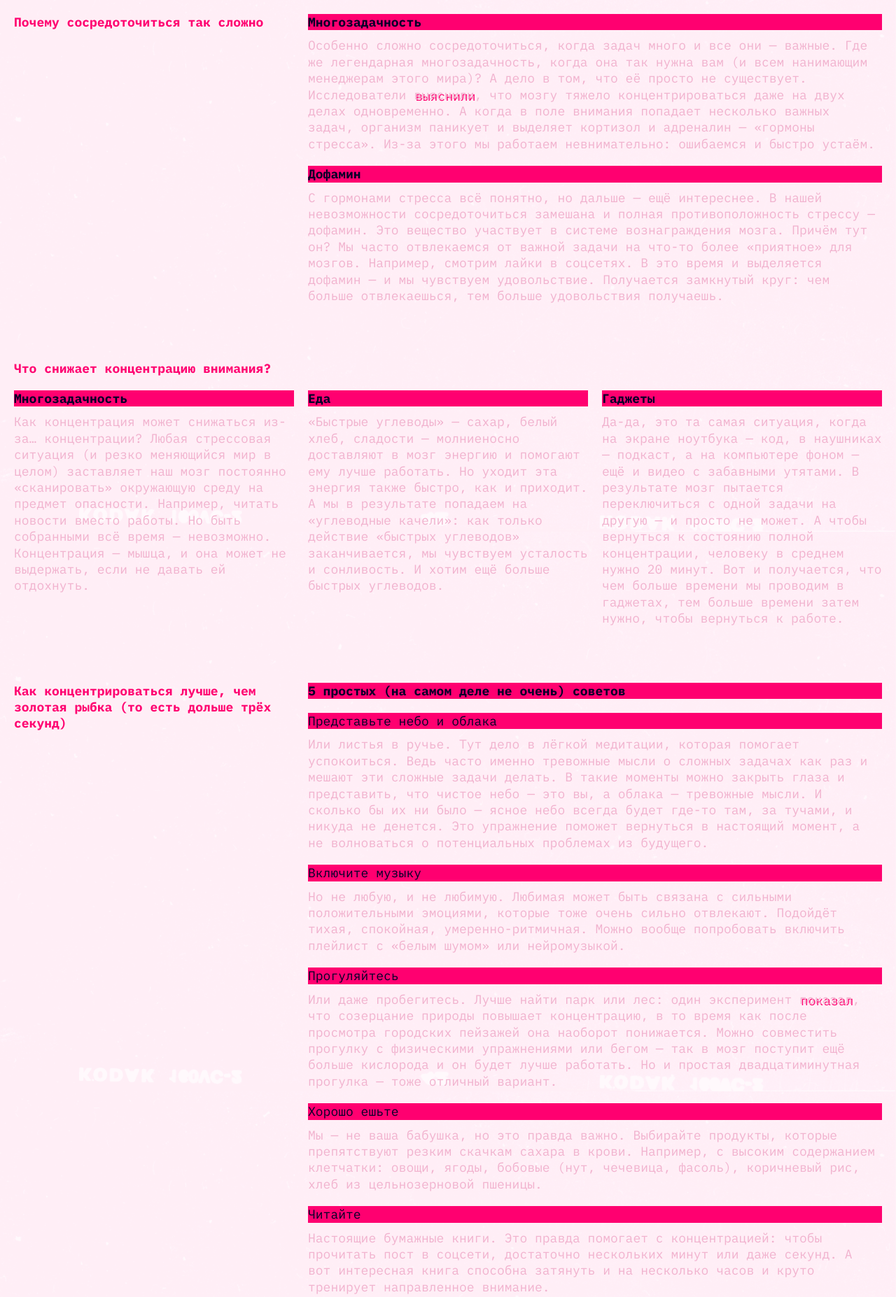
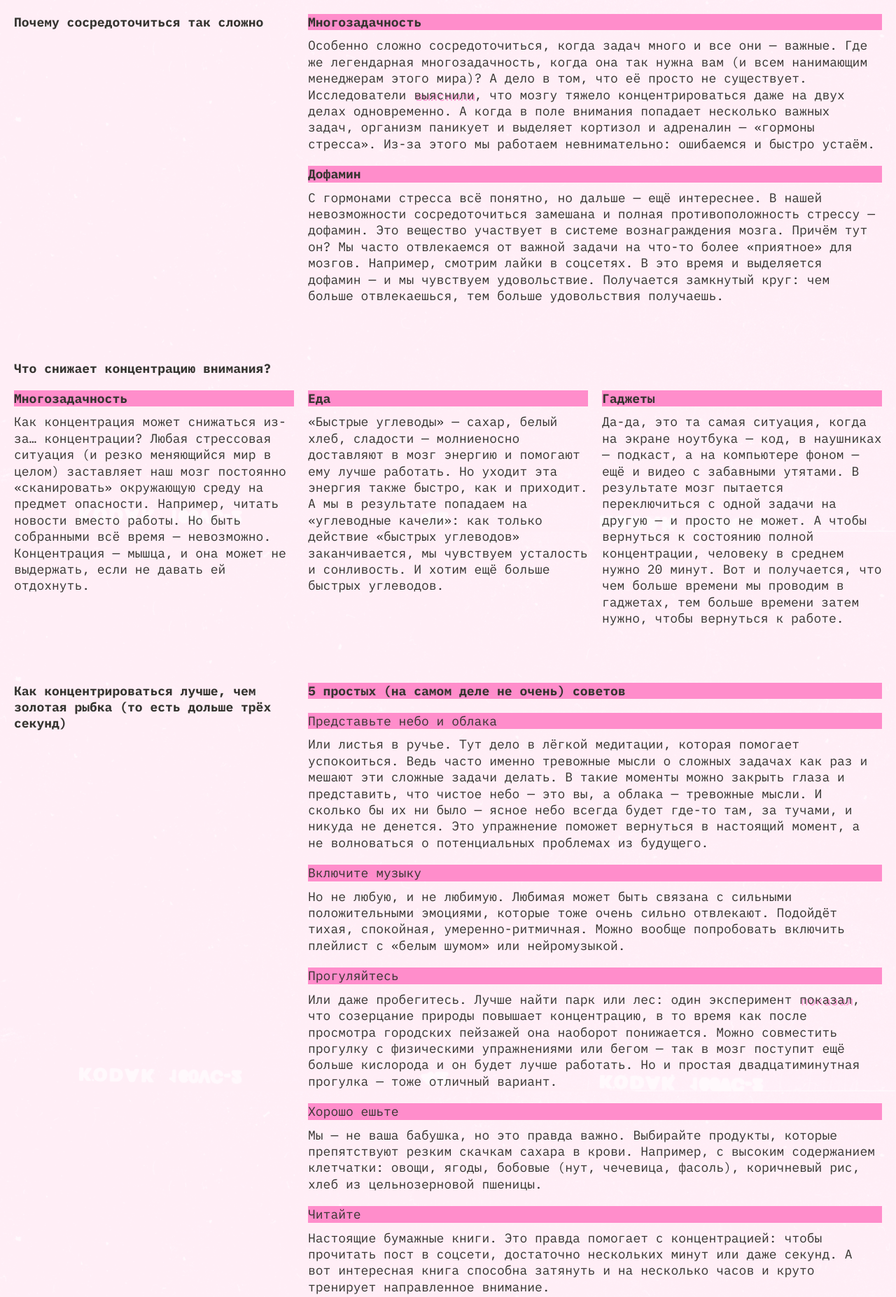
Before and after one commit to tanyapiperidi/bundle, a website: page src/index.html in a window 1280 px wide. Shown: the part 840-2694 px from the top of the page at 70% size. Drawn offline with Linux system fonts and the light colour scheme.

Commit message:
Исправление ошибок

```diff
--- a/src/index.html
+++ b/src/index.html
@@ -51,22 +51,20 @@
     </header>
     <main class="main">
       <section class="section">
-        <h3 class="section-title">Почему сосредоточиться так сложно</h3>
+        <h2 class="section-title">Почему сосредоточиться так сложно</h2>
         <ul class="list">
           <li class="list-item">
             <article>
-              <h4 class="list-item-title">Многозадачность</h4>
+              <h3 class="list-item-title">Многозадачность</h3>
               <p class="list-item-text">
                 Особенно сложно сосредоточиться, когда задач много и все они —
                 важные. Где же легендарная многозадачность, когда она так нужна
                 вам (и всем нанимающим менеджерам этого мира)? А дело в том, что
                 её просто не существует. Исследователи
-                <span class="list-item-text-link list-item-text-link_shadows"
-                  ><a
+                <a
                   href="https://www.ncbi.nlm.nih.gov/pmc/articles/PMC7075496/"
-                    class="link_underlining-none"
+                  class="link list-item-text-link list-item-text-link_shadows link_underlining-none"
                   >выяснили</a
-                  ></span
                 >, что мозгу тяжело концентрироваться даже на двух делах
                 одновременно. А когда в поле внимания попадает несколько важных
                 задач, организм паникует и выделяет кортизол и адреналин —
@@ -77,7 +75,7 @@
           </li>
           <li class="list-item">
             <article>
-              <h4 class="list-item-title">Дофамин</h4>
+              <h3 class="list-item-title">Дофамин</h3>
               <p class="list-item-text">
                 С гормонами стресса всё понятно, но дальше — ещё интереснее. В
                 нашей невозможности сосредоточиться замешана и полная
@@ -94,13 +92,13 @@
         </ul>
       </section>
       <section class="section">
-        <h3 class="section-title section-title_half-width">
+        <h2 class="section-title section-title_half-width">
           Что снижает концентрацию внимания?
-        </h3>
+        </h2>
         <ul class="list list_three-columns">
           <li class="list-item">
             <article>
-              <h4 class="list-item-title">Многозадачность</h4>
+              <h3 class="list-item-title">Многозадачность</h3>
               <p class="list-item-text">
                 Как концентрация может снижаться из-за… концентрации? Любая
                 стрессовая ситуация (и резко меняющийся мир в целом) заставляет
@@ -113,7 +111,7 @@
           </li>
           <li class="list-item">
             <article>
-              <h4 class="list-item-title">Еда</h4>
+              <h3 class="list-item-title">Еда</h3>
               <p class="list-item-text">
                 «Быстрые углеводы» — сахар, белый хлеб, сладости — молниеносно
                 доставляют в мозг энергию и помогают ему лучше работать. Но
@@ -126,7 +124,7 @@
           </li>
           <li class="list-item">
             <article>
-              <h4 class="list-item-title">Гаджеты</h4>
+              <h3 class="list-item-title">Гаджеты</h3>
               <p class="list-item-text">
                 Да-да, это та самая ситуация, когда на экране ноутбука — код, в
                 наушниках — подкаст, а на компьютере фоном — ещё и видео с
@@ -142,70 +140,75 @@
         </ul>
       </section>
       <section class="section">
-        <h3 class="section-title">
+        <h2 class="section-title">
           Как концентрироваться лучше, чем золотая рыбка (то есть дольше трёх
           секунд)
-        </h3>
-        <ul class="list">
-          <li class="list-item">
-            <h4 class="list-item-title list-item-title_not-margin-bottom">
-              5 простых (на самом деле не очень) советов
-            </h4>
-          </li>
-
+        </h2>
+        <div>
+          <h3 class="list-title">5 простых (на самом деле не очень) советов</h3>
+          <ul class="list list_grid-column-start">
             <li class="list-item">
               <article>
-              <h5 class="list-item-subtitle">Представьте небо и облака</h5>
+                <h4 class="list-item-title list-item-title_font-weight">
+                  Представьте небо и облака
+                </h4>
                 <p class="list-item-text">
                   Или листья в ручье. Тут дело в лёгкой медитации, которая
                   помогает успокоиться. Ведь часто именно тревожные мысли о
                   сложных задачах как раз и мешают эти сложные задачи делать. В
-                такие моменты можно закрыть глаза и представить, что чистое небо
-                — это вы, а облака — тревожные мысли. И сколько бы их ни было —
-                ясное небо всегда будет где-то там, за тучами, и никуда не
-                денется. Это упражнение поможет вернуться в настоящий момент, а
-                не волноваться о потенциальных проблемах из будущего.
+                  такие моменты можно закрыть глаза и представить, что чистое
+                  небо — это вы, а облака — тревожные мысли. И сколько бы их ни
+                  было — ясное небо всегда будет где-то там, за тучами, и никуда
+                  не денется. Это упражнение поможет вернуться в настоящий
+                  момент, а не волноваться о потенциальных проблемах из
+                  будущего.
                 </p>
               </article>
             </li>
             <li class="list-item">
               <article>
-              <h5 class="list-item-subtitle">Включите музыку</h5>
+                <h4 class="list-item-title list-item-title_font-weight">
+                  Включите музыку
+                </h4>
                 <p class="list-item-text">
-                Но не любую, и не любимую. Любимая может быть связана с сильными
-                положительными эмоциями, которые тоже очень сильно отвлекают.
-                Подойдёт тихая, спокойная, умеренно-ритмичная. Можно вообще
-                попробовать включить плейлист c «белым шумом» или нейромузыкой.
+                  Но не любую, и не любимую. Любимая может быть связана с
+                  сильными положительными эмоциями, которые тоже очень сильно
+                  отвлекают. Подойдёт тихая, спокойная, умеренно-ритмичная.
+                  Можно вообще попробовать включить плейлист c «белым шумом» или
+                  нейромузыкой.
                 </p>
               </article>
             </li>
             <li class="list-item">
               <article>
-              <h5 class="list-item-subtitle">Прогуляйтесь</h5>
+                <h4 class="list-item-title list-item-title_font-weight">
+                  Прогуляйтесь
+                </h4>
                 <p class="list-item-text">
-                Или даже пробегитесь. Лучше найти парк или лес: один эксперимент
-                <span class="list-item-text-link list-item-text-link_shadows"
-                  ><a
+                  Или даже пробегитесь. Лучше найти парк или лес: один
+                  эксперимент
+                  <a
                     href="https://www.sciencedirect.com/science/article/abs/pii/S0272494415000328"
-                    class="link_underlining-none"
+                    class="link list-item-text-link list-item-text-link_shadows link_underlining-none"
                     >показал</a
-                  ></span
-                >, что созерцание природы повышает концентрацию, в то время как
-                после просмотра городских пейзажей она наоборот понижается.
-                Можно совместить прогулку с физическими упражнениями или бегом —
-                так в мозг поступит ещё больше кислорода и он будет лучше
-                работать. Но и простая двадцатиминутная прогулка — тоже отличный
-                вариант.
+                  >, что созерцание природы повышает концентрацию, в то время
+                  как после просмотра городских пейзажей она наоборот
+                  понижается. Можно совместить прогулку с физическими
+                  упражнениями или бегом — так в мозг поступит ещё больше
+                  кислорода и он будет лучше работать. Но и простая
+                  двадцатиминутная прогулка — тоже отличный вариант.
                 </p>
               </article>
             </li>
             <li class="list-item">
               <article>
-              <h5 class="list-item-subtitle">Хорошо ешьте</h5>
+                <h4 class="list-item-title list-item-title_font-weight">
+                  Хорошо ешьте
+                </h4>
                 <p class="list-item-text">
                   Мы — не ваша бабушка, но это правда важно. Выбирайте продукты,
-                которые препятствуют резким скачкам сахара в крови. Например, с
-                высоким содержанием клетчатки: овощи, ягоды, бобовые (нут,
+                  которые препятствуют резким скачкам сахара в крови. Например,
+                  с высоким содержанием клетчатки: овощи, ягоды, бобовые (нут,
                   чечевица, фасоль), коричневый рис, хлеб из цельнозерновой
                   пшеницы.
                 </p>
@@ -213,48 +216,63 @@
             </li>
             <li class="list-item">
               <article>
-              <h5 class="list-item-subtitle">Читайте</h5>
+                <h4 class="list-item-title list-item-title_font-weight">
+                  Читайте
+                </h4>
                 <p class="list-item-text">
                   Настоящие бумажные книги. Это правда помогает с концентрацией:
-                чтобы прочитать пост в соцсети, достаточно нескольких минут или
-                даже секунд. А вот интересная книга способна затянуть и на
+                  чтобы прочитать пост в соцсети, достаточно нескольких минут
+                  или даже секунд. А вот интересная книга способна затянуть и на
                   несколько часов и круто тренирует направленное внимание.
                 </p>
               </article>
             </li>
           </ul>
+        </div>
       </section>
       <section class="section-image">
-        <h4 class="list-title-image">А можно в картинках?</h4>
+        <h2 class="section-title-image">А можно в картинках?</h2>
         <ul class="list list-image">
           <li class="list-item-image">
-            <img loading="”lazy”" src="images/sunset.png" alt="Горный закат" />
-          </li>
-          <li class="list-item-image">
             <img
-              loading="”lazy”"
-              src="images/ice-cream.png"
-              alt="Мороженое с эмоциями"
+              loading="lazy"
+              src="images/sunset.png"
+              alt="Море и горный закат в светло-фиолетовых цветах. на фоне облака и летящие чайки в даль "
             />
           </li>
           <li class="list-item-image">
             <img
-              loading="”lazy”"
-              src="images/tape.png"
-              alt="Касета от магнитофона"
+              loading="lazy"
+              src="images/ice-cream.png"
+              alt="Пляжная тарелка мороженного украшенное ягодами, фруктами и вафельными трубочками. В мороженном лежат ягоды с разными эмоциями и по середине улыбающийся кот с мороженным и вишенкой на голове"
             />
           </li>
           <li class="list-item-image">
-            <img loading="”lazy”" src="images/books.png" alt="Книги и кружка" />
+            <img
+              loading="lazy"
+              src="images/tape.png"
+              alt="Касета от магнитофона на которую указывает курсор мыши. На заднем фоне пиксельные облака и звезды, окно плеера, окно с кнопкой ОК и папка"
+            />
           </li>
           <li class="list-item-image">
-            <img loading="”lazy”" src="images/street.png" alt="Улица в Азии" />
+            <img
+              loading="lazy"
+              src="images/books.png"
+              alt="Куча книг и на самом вверху книг лежит кружка на которой написанно read more"
+            />
+          </li>
+          <li class="list-item-image">
+            <img
+              loading="lazy"
+              src="images/street.png"
+              alt="Улица в светло-фиолетовыхх цветах и в дали виден закат"
+            />
           </li>
         </ul>
       </section>
     </main>
     <footer class="footer decorated-zone">
-      <h4 class="footer-title title">focus</h4>
+      <h2 class="footer-title title">focus</h2>
     </footer>
     <script src="./scripts/script.js"></script>
   </body>
--- a/src/styles/dark.css
+++ b/src/styles/dark.css
@@ -24,10 +24,5 @@
 }
 
 .theme_dark .decoration {
-  position: absolute;
-  top: clamp(0.625rem, 0.0286rem + 2.5445vw, 1.25rem);
-  right: clamp(0.625rem, 0.0286rem + 2.5445vw, 1.25rem);
   display: flex;
-  height: 26px;
-  align-items: center;
 }
--- a/src/styles/globals.css
+++ b/src/styles/globals.css
@@ -20,13 +20,6 @@
 h6,
 p {
   margin: 0;
-}
-
-h3,
-h4,
-h5,
-h6,
-p {
   line-height: 23.4px;
 }
 
--- a/src/styles/light.css
+++ b/src/styles/light.css
@@ -21,7 +21,7 @@
 
 @media (prefers-color-scheme: light) {
 
-  .theme_light {
+  :root {
     /* ----------Фон текста---------- */
     --text-background-color: rgb(255 141 203 / 1);
     /* ----------Тень---------- */
--- a/src/styles/style.css
+++ b/src/styles/style.css
@@ -88,10 +88,6 @@
   gap: 13px;
 }
 
-.header__theme-menu-item:hover {
-  outline: 1px solid var(--menu-item-hover-color);
-}
-
 .header__theme-menu-button {
   border: none;
   padding: 0 13px;
@@ -99,6 +95,13 @@
   text-transform: lowercase;
   background: transparent;
   position: relative;
+  transition: 0.3s;
+  outline: 1px solid rgb(0 0 0 / 0);
+  cursor: pointer;
+}
+
+.header__theme-menu-button:hover {
+  outline: 1px solid var(--menu-item-hover-color);
 }
 
 .header__theme-menu-button:focus-visible::after {
@@ -118,20 +121,20 @@
 
 /* --------- Заголовок --------- */
 
+.header-title {
+  margin-block-end: var(--header-title-margin-bottom);
+}
+
+.header-title_shadows {
+  text-shadow: 4px 4px var(--shadows-color);
+}
+
 .title {
   color: var(--title-color);
   font-family: var(--font-family);
   font-weight: 700;
   font-size: var(--header-title-size);
   line-height: var(--title-line-height);
-}
-
-.header-title {
-  margin-block-end: var(--header-title-margin-bottom);
-}
-
-.header-title_shadows {
-  text-shadow: 4px 4px var(--shadows-color);
 }
 
 /* ----- Текст под заголовком ----- */
@@ -157,13 +160,8 @@
 .section {
   display: grid;
   row-gap: var(--section-title-row-gap);
-}
-
-.section:not(:last-child) {
   margin-block-end: var(--section-margin-bottom);
 }
-
-/* ----- Заголовок секции ----- */
 
 .section-title {
   color: var(--main-title-color);
@@ -171,32 +169,38 @@
   font-size: inherit;
 }
 
-/* --------- Список -------- */
-
 .list {
   display: grid;
-  gap: var(--list-gap);
 }
 
 .list-item-title,
-.list-title-image,
-.list-item-subtitle {
+.list-title,
+.section-title-image {
   margin-block-end: var(--list-item-title-margin-bottom);
   color: var(--subtitle-text-color);
   font-size: inherit;
   background-color: var(--text-background-color);
 }
 
-.list-title-image {
-  margin-block-end: var(--list-title-image-margin-bottom);
+.list-title {
+  margin-block-end: 20px;
 }
 
-.list-item-title_not-margin-bottom {
-  margin-block-end: 0;
+.list-item-title_font-weight {
+  font-weight: 400;
 }
 
 .list-item-text {
   color: var(--main-text-color);
+}
+
+.link {
+  transition: 0.3s;
+  border-bottom: 1px solid rgb(0 0 0 / 0);
+}
+
+.list-item:not(:last-child) .list-item-text {
+  margin-block-end: var(--list-item-text-margin-bottom);
 }
 
 .link_underlining-none {
@@ -207,7 +211,7 @@
   border-bottom: 1px solid var(--link-hover-color);
 }
 
-.list-item-text-link:has(:focus-visible) {
+.list-item-text-link:focus-visible {
   outline: 1px solid var(--link-focus-color);
 }
 
@@ -215,19 +219,18 @@
   text-shadow: 2px 2px var(--shadows-color);
 }
 
-.list-item-subtitle {
-  margin-block-end: var(--list-item-subtitle-margin-bottom);
-  font-weight: 400;
+/* ---------- Секция с картинками ---------- */
+
+.list-image {
+  gap: var(--list-image_gap);
 }
 
-/* ---------- Секция с картинками ---------- */
+.section-title-image {
+  margin-block-end: var(--section-title-image-margin-bottom);
+}
 
 .list-item-image img {
   display: block;
-}
-
-.list-image {
-  gap: var(--list-image_gap);
 }
 
 /* --------- Подвал --------- */
@@ -258,12 +261,8 @@
     --main-margin-inline: 20px;
     --main-margin-bottom: 60px;
     --section-margin-bottom: 80px;
-    --section-padding-inline: 20px;
-    --section-title-row-gap: 20px;
-    --section-image_row-gap: 20px;
     --list-image_gap: 20px;
-    --list-title-image-margin-bottom: 20px;
-    --footer-padding: 10px;
+    --section-title-image-margin-bottom: 20px;
   }
 
   .header {
@@ -332,18 +331,8 @@
     --header__theme-menu_margin-bottom: 235px;
     --header-text-margin-bottom: 135px;
     --menu-list-direction: row;
-    --header-title-size: clamp(7.5rem, 0.5625rem + 14.4531vw, 9.8125rem);
     --header-title-margin-bottom: 30px;
-    --header-margin-bottom: 60px;
-    --main-margin-inline: 20px;
-    --main-margin-bottom: 60px;
     --section-first-and-third_column-gap: 10px;
-    --section-margin-bottom: 80px;
-    --section-padding-inline: 20px;
-    --section-image_row-gap: 20px;
-    --list-image_gap: 20px;
-    --list-title-image-margin-bottom: 20px;
-    --footer-padding: 10px;
   }
 
   .header {
@@ -363,5 +352,10 @@
 
   .list_three-columns {
     grid-template-columns: repeat(3, 1fr);
+    column-gap: 20px;
+  }
+
+  .list_three-columns .list-item-text {
+    margin-block-end: 0;
   }
 }
--- a/src/styles/variables.css
+++ b/src/styles/variables.css
@@ -1,6 +1,6 @@
 :root {
   /* ----------Шрифт---------- */
-  --font-family: 'IBM Plex mono';
+  --font-family: 'IBM Plex mono', monospace;
   /* ----------Размер текста---------- */
   --header-title-size: clamp(7.25rem, 7.0115rem + 1.0178vw, 7.5rem);
   --main-text-size: 18px;
@@ -43,11 +43,9 @@
   --section-first-and-third_column-gap: 20px;
   --section-margin-bottom: 50px;
   --section-title-row-gap: 20px;
-  --section-image_row-gap: 10px;
-  --list-gap: 20px;
+  --list-item-text-margin-bottom: 20px;
   --list-item-title-margin-bottom: 10px;
-  --list-item-subtitle-margin-bottom: 10px;
-  --list-title-image-margin-bottom: 10px;
+  --section-title-image-margin-bottom: 10px;
   --list-image_gap: 10px;
   /* --------- Направление flex --------- */
   --menu-list-direction: column;
```
Lines whose indentation alone changed are shown as unchanged.
